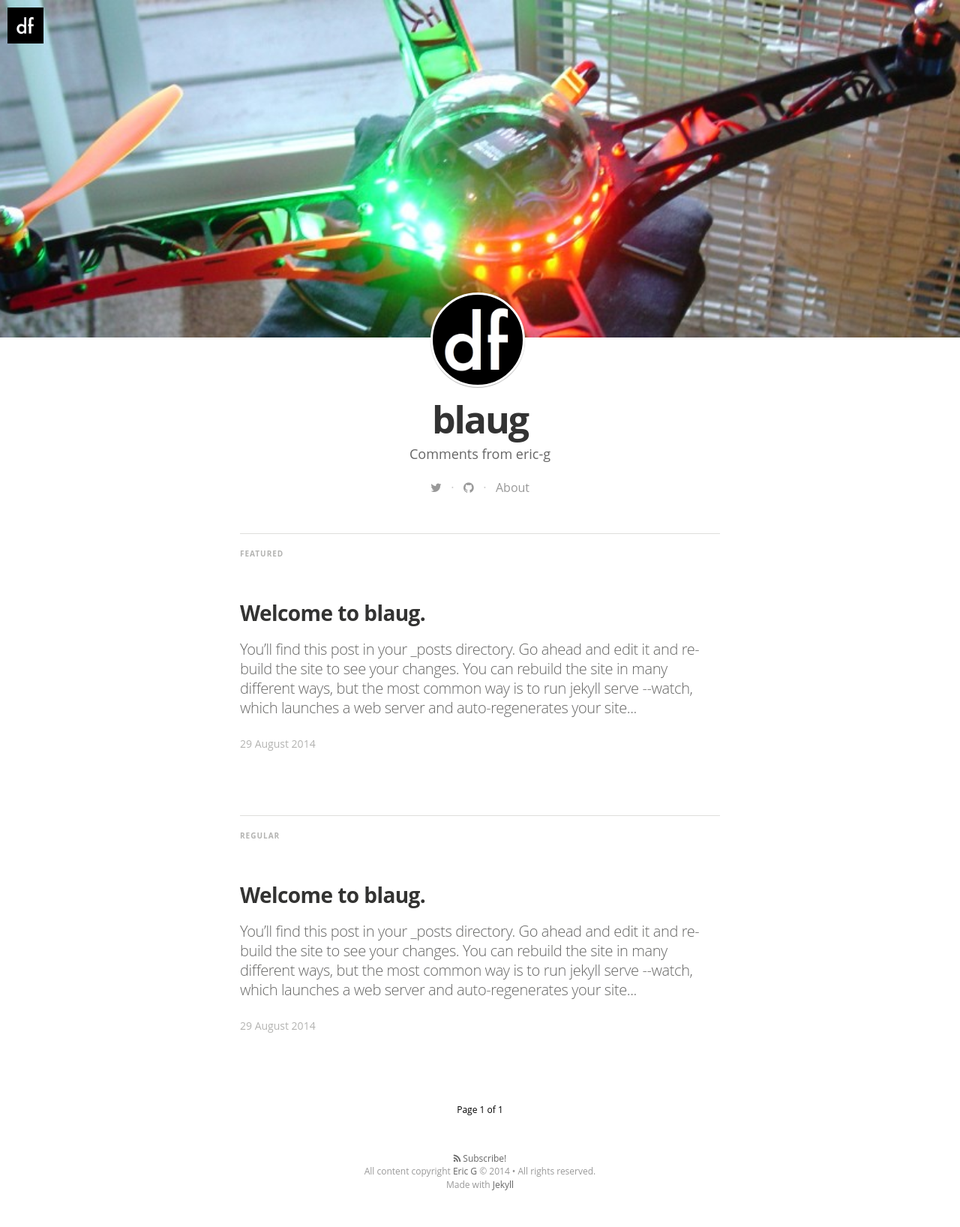
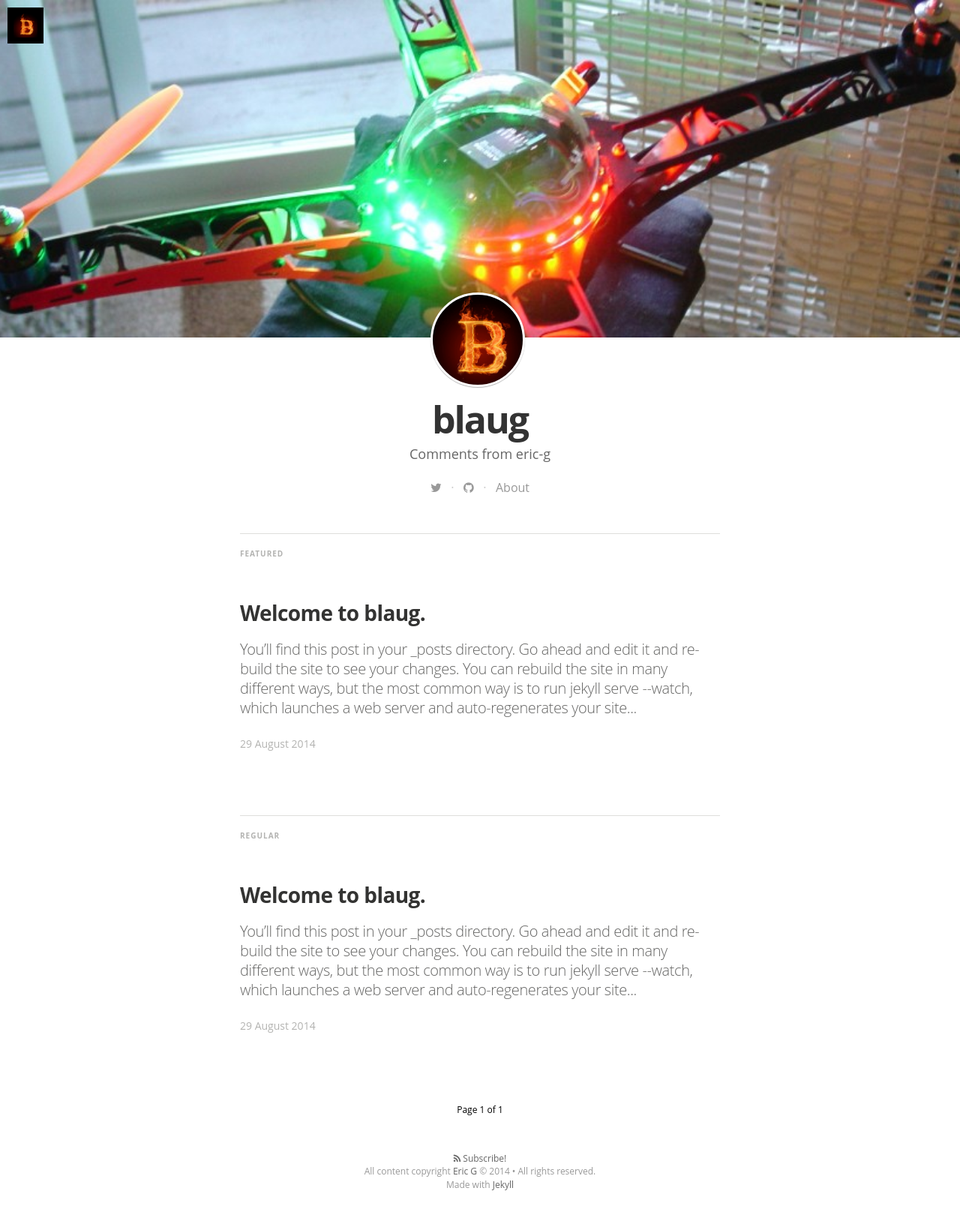
Before and after one commit to eric-g/eric-g.github.io, a Jekyll site: the page built from index.html, in a window 1280 px wide. Shown: the whole page at 75% size. Built offline with Jekyll 4.4.1, drawn with Linux system fonts in a browser that asks for light colours; nearby versions of some CDN libraries; some web fonts are replaced; Markdown is read by kramdown in place of the engine named in the settings; the list of posts is cut into pages by our own code.

Commit message:
Change logo.

```diff
--- a/_config.yml
+++ b/_config.yml
@@ -9,7 +9,7 @@ description: > # this means to ignore newlines until "email:"
 
 email: gausnell@gmail.com
 #blog logo
-logo: "/assets/images/df_logo.jpg"
+logo: "/assets/images/b.jpg"
 # blog cover
 cover: "/assets/images/hero.jpg"
 
```
Also changed, not shown: assets/images/b.jpg (added).
